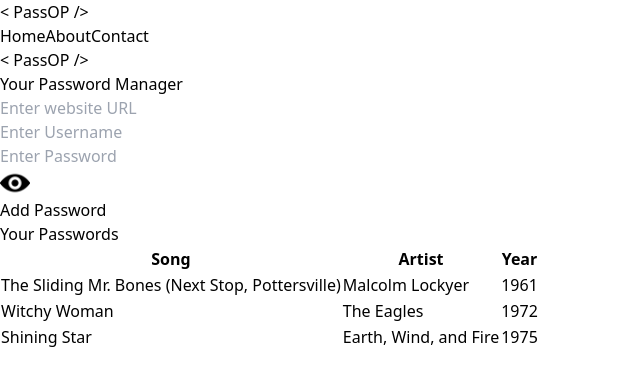
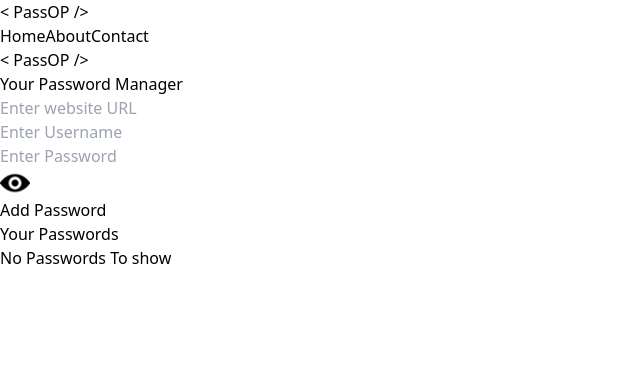
Before and after one commit to Sougata-web/PassWord_Manager, a React (Vite) app: page / in a window 1280 px wide. Shown: the top 386 px of the page, without its empty margins (0-640 px from the left). Built offline with nearby package versions, Linux system fonts and the light colour scheme; some icons are missing.

Commit message:
third commit

```diff
--- a/src/components/Manager.jsx
+++ b/src/components/Manager.jsx
@@ -68,32 +68,25 @@ function Manager() {
                     <h2 className=' font-bold text-xl py-4'>
                         Your Passwords
                     </h2>
-                    <table className="table-auto w-full rounded-md overflow-hidden">
+                    {passwordArray.length === 0 && <div> No Passwords To show</div>}
+                    {passwordArray.length != 0 &&<table className="table-auto w-full rounded-md overflow-hidden">
                         <thead className='  bg-green-800 text-white'>
                             <tr>
-                                <th className=' py-1'>Song</th>
-                                <th className=' py-1'>Artist</th>
-                                <th className=' py-1'>Year</th>
+                                <th className=' py-1'>Site</th>
+                                <th className=' py-1'>Username</th>
+                                <th className=' py-1'>Passwords</th>
                             </tr>
                         </thead>
                         <tbody className=' bg-green-100'>
-                            <tr>
-                                <td className='border border-white py-1 text-center w-32'>The Sliding Mr. Bones (Next Stop, Pottersville)</td>
-                                <td className='border border-white py-1 text-center w-32'>Malcolm Lockyer</td>
-                                <td className='border border-white py-1 text-center w-32'>1961</td>
+                            {passwordArray.map((item,index)=>{
+                                return <tr key={index}>
+                                <td className='border border-white py-1 text-center w-32'><a href="{item.site}" target="_blank"> {item.site} </a> </td>
+                                <td className='border border-white py-1 text-center w-32'>{item.username}</td>
+                                <td className='border border-white py-1 text-center w-32'>{item.password}</td>
                             </tr>
-                            <tr>
-                                <td className='border border-white py-1 text-center w-32'>Witchy Woman</td>
-                                <td className='border border-white py-1 text-center w-32'>The Eagles</td>
-                                <td className='border border-white py-1 text-center w-32'>1972</td>
-                            </tr>
-                            <tr>
-                                <td className='border border-white py-1 text-center w-32'>Shining Star</td>
-                                <td className='border border-white py-1 text-center w-32'>Earth, Wind, and Fire</td>
-                                <td className='border border-white py-1 text-center w-32'>1975</td>
-                            </tr>
+                            })}
                         </tbody>
-                    </table>
+                    </table>}
                 </div>
             </div>
 
```
